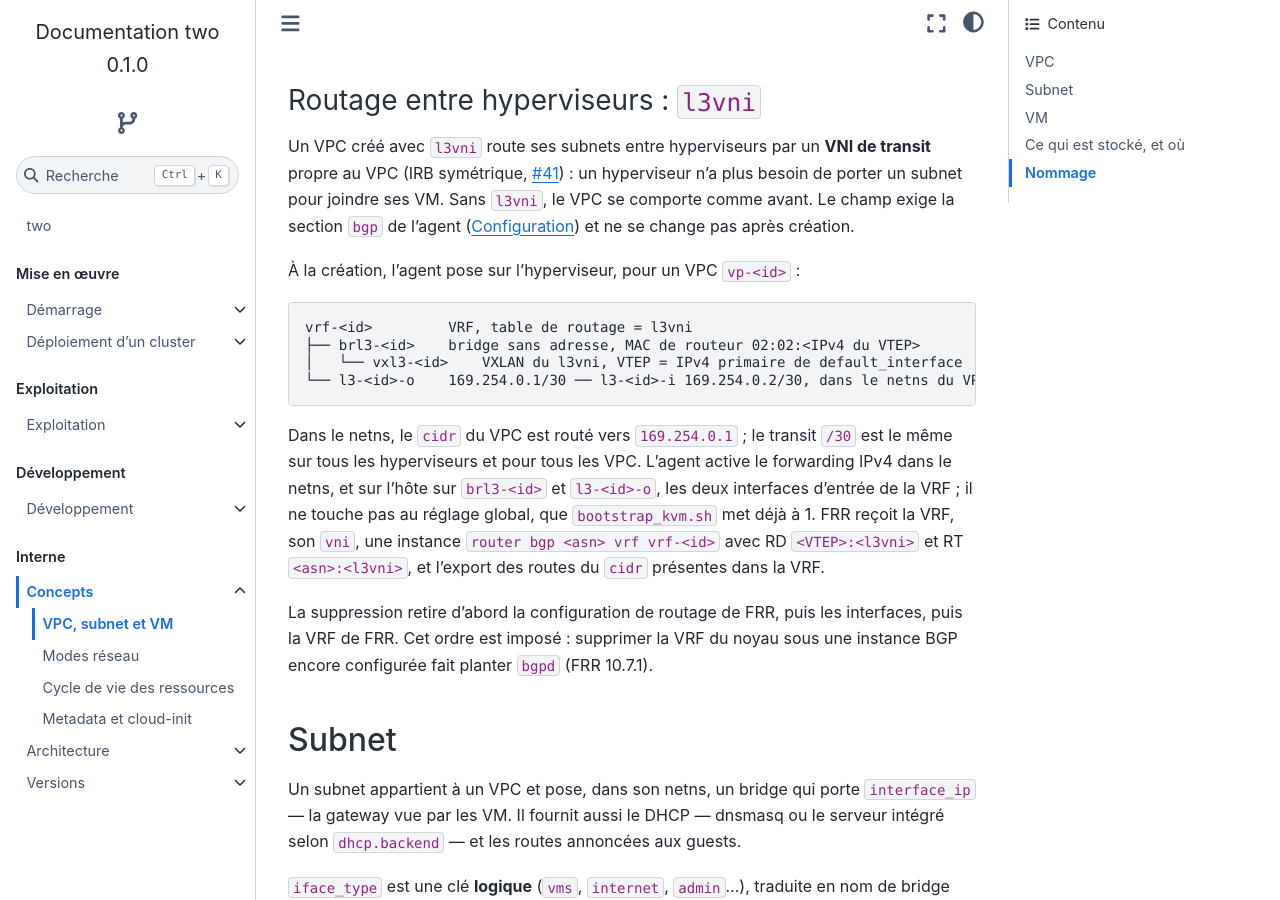
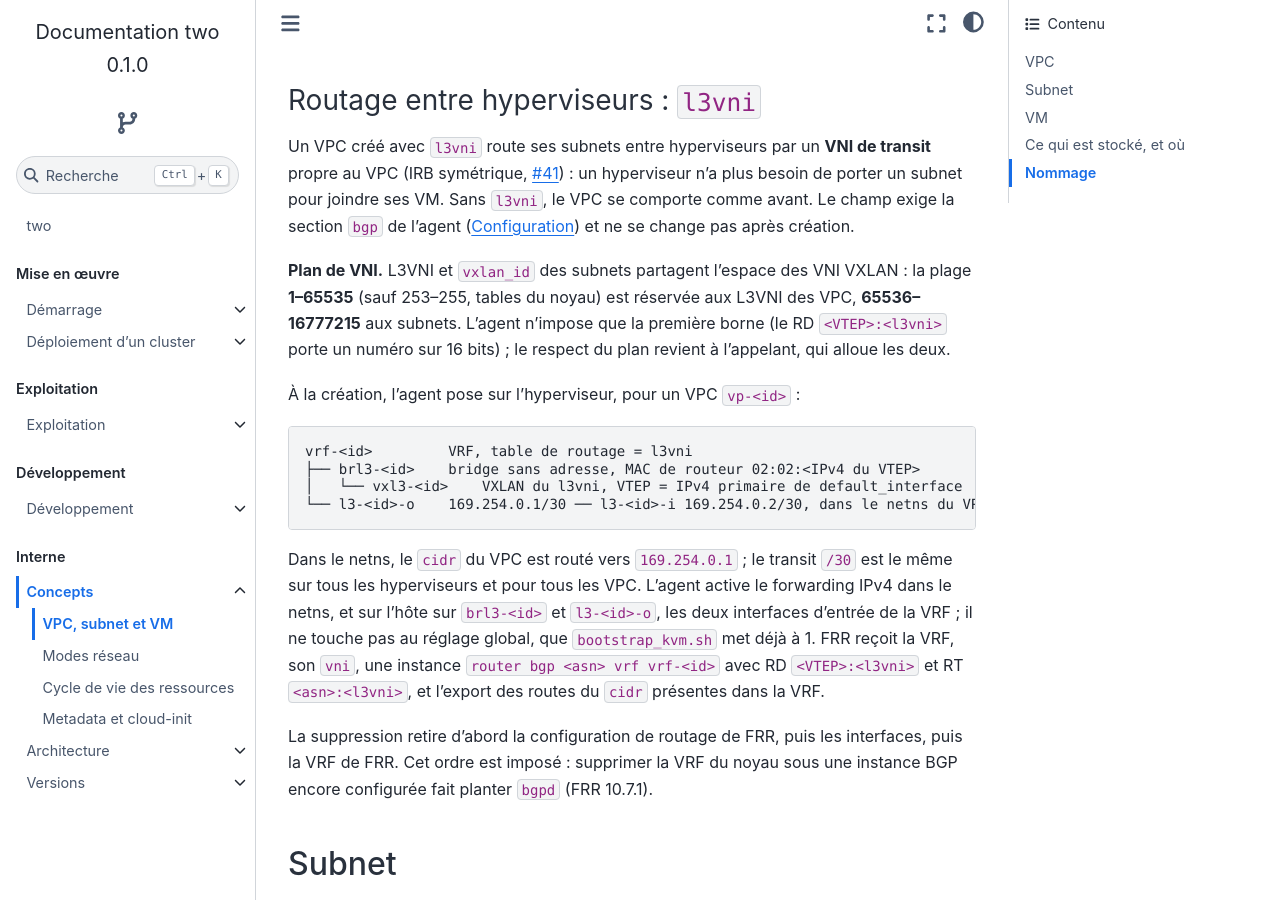
Before and after one commit to GnomeZworc/two-mirror, a Sphinx documentation site: the page built from docs/concepts/vpc-subnet-vm.rst, in a window 1280 px wide and 900 px high, scrolled down 769 px. Built offline with Sphinx 7.4.7 and the Sphinx Book theme 1.1.4, drawn with Linux system fonts in a browser that asks for light colours.

Commit message:
f-41: docs: plan de VNI (L3VNI 1-65535, subnets au-delà) #41
Signed-off-by: GnomeZworc <nicolas.boufidjeline@g3e.fr>

```diff
--- a/docs/concepts/vpc-subnet-vm.rst
+++ b/docs/concepts/vpc-subnet-vm.rst
@@ -28,6 +28,11 @@ au VPC (IRB symétrique, `#41 <https://git.g3e.fr/syonad/two/issues/41>`_) : un
 plus besoin de porter un subnet pour joindre ses VM. Sans ``l3vni``, le VPC se comporte comme
 avant. Le champ exige la section ``bgp`` de l'agent (:doc:`/exploitation/configuration`) et ne
 se change pas après création.
+
+**Plan de VNI.** L3VNI et ``vxlan_id`` des subnets partagent l'espace des VNI VXLAN : la plage
+**1–65535** (sauf 253–255, tables du noyau) est réservée aux L3VNI des VPC, **65536–16777215** aux
+subnets. L'agent n'impose que la première borne (le RD ``<VTEP>:<l3vni>`` porte un numéro sur
+16 bits) ; le respect du plan revient à l'appelant, qui alloue les deux.
 
 À la création, l'agent pose sur l'hyperviseur, pour un VPC ``vp-<id>`` :
 
```
